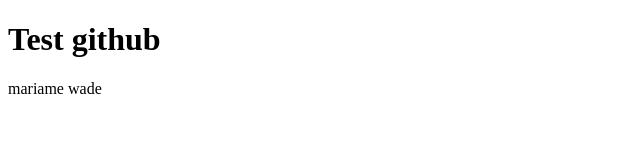
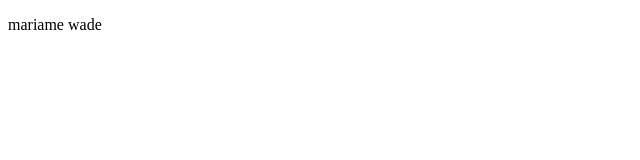
Before and after one commit to jeuneriche25/test, a plain HTML site: page index.html in a window 1280 px wide. Shown: the whole page, without its empty margins (0-640 px from the left). Drawn offline with Linux system fonts and the light colour scheme.

Commit message:
suppression du h1

```diff
--- a/index.html
+++ b/index.html
@@ -6,7 +6,7 @@
     <title>Document</title>
 </head>
 <body>
-    <h1>Test github</h1>
+
     <p>mariame wade</p>
 </body>
 </html>
```
